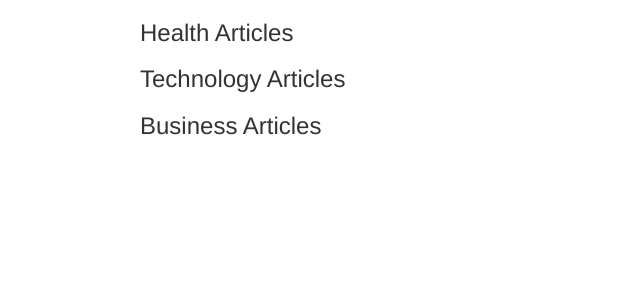
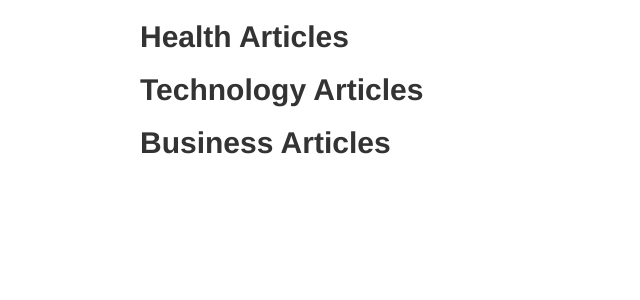
Before and after one commit to kema-ray/News-API, a Flask app: template app/templates/index.html in a window 1280 px wide. Shown: the part 50-350 px from the top of the page, without its empty margins (0-640 px from the left). Run offline with Flask 2, Linux system fonts and the light colour scheme; the template is opened without the code that fills it, so the values that code supplies are empty; parts of the project's set-up code (start-up, migrations or seed data) failed here and were passed over; some libraries are stand-ins or nearby versions.

```diff
--- a/app/templates/index.html
+++ b/app/templates/index.html
@@ -7,15 +7,15 @@
         {{ macro.displayArticleList(political)}}
     </ul> -->
     <div  style="max-width:100rem; margin-left:auto; margin-right:auto; overflow: hidden; padding-top:50px; z-index: 0;">
-        <h3>Health Articles</h3>
+        <h2 style="font-weight: bold;">Health Articles</h2>
         <ul>
             {{ macro.displayArticleList(health)}}
         </ul>
-        <h3>Technology Articles</h3>
+        <h2 style="font-weight: bold;">Technology Articles</h2>
         <ul>
             {{ macro.displayArticleList(technology)}}
         </ul>
-        <h3>Business Articles</h3>
+        <h2 style="font-weight: bold;">Business Articles</h2>
         <ul>
             {{ macro.displayArticleList(business)}}
         </ul>
--- a/app/templates/macros.html
+++ b/app/templates/macros.html
@@ -10,7 +10,7 @@
     <p>{{article.publishedAt}}</p>
 </div> -->
 <div>
-    <img src="{{article.urlToImage}}" alt="">
+    <img src="{{article.urlToImage}}" alt="" style="box-shadow: 10px 10px 7px 12px lightblue;">
     <div class="card-body">
         <h3 class="card-title">{{article.title}}</h3>
         <p class="card-text">{{article.description}}</p>
```
Also changed, not shown: tests/test_article.py (+8 -2 lines).
